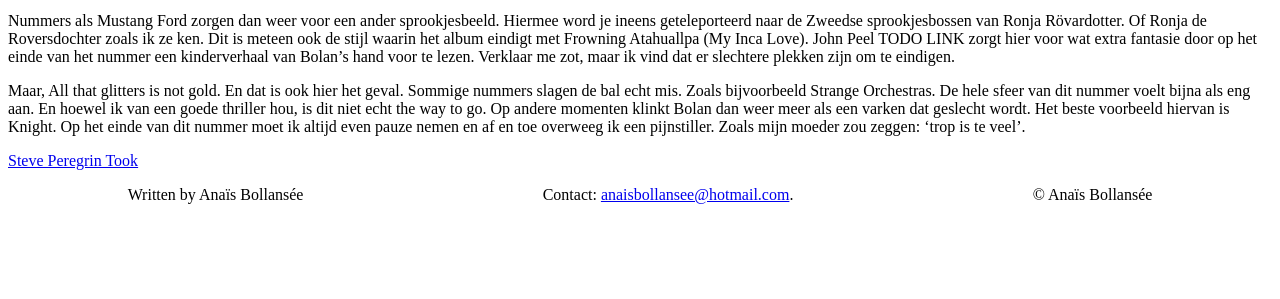
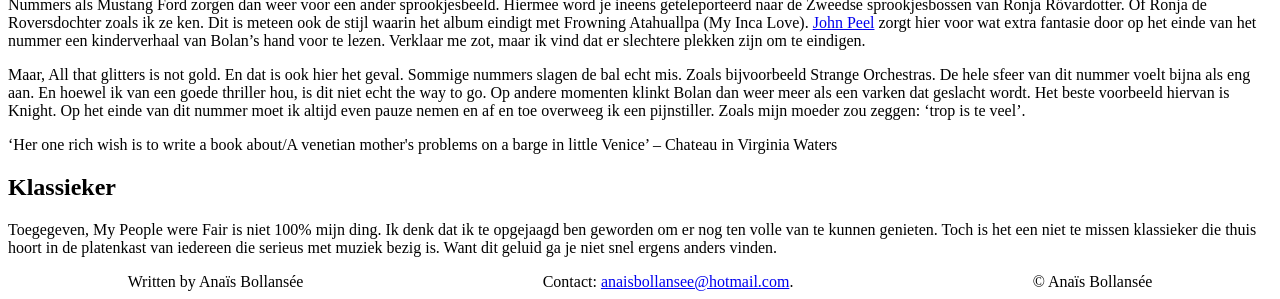
Before and after one commit to AnaisBollansee/thesis, a Jekyll site: the page built from _albums/1968-07-05-Marc Bolan - My People.md, in a window 1280 px wide and 900 px high, scrolled down 1001 px, cut to the strip 601-900 px from the top of the window. Built offline with Jekyll 4.4.1, drawn with Linux system fonts in a browser that asks for light colours; before the commit the page ends 1814 px from its top, so only the background shows below that; some of the changed text lies outside the part shown.

Commit message:
My People Tekst

```diff
--- a/_albums/1968-07-05-Marc Bolan - My People.md
+++ b/_albums/1968-07-05-Marc Bolan - My People.md
@@ -7,12 +7,13 @@ image: /images/piggy-bank.png
 # My People Were Fair and Had Sky in Their Hair... But Now They're Content to Wear Stars on Their Brows
 
 TODO FOTO
-![Piggy Bank]({% include fix_url.html url="/images/piggy-bank.png" %})
+{% include image.html url="/images/piggy-bank.png" alt="Piggy Bank" %}
 
-<div class="bio-cd">
-Marc Bolan, <a href="{% include fix_url.html url="/artist_info/Minor/StevePeregrinTook/" %}" target="_blank">Steve Peregrin Took</a><br>
-Regal Zonophone<br>
-Tony Visconti</div>
+<span class="bio-cd">
+Marc Bolan TODO LINK, {% include link.html url="/artist_info/Minor/StevePeregrinTook/" tekst="Steve Peregrin Took" new_tab=true %}<br>
+{% include link.html url="/artist_info/Label/RegalZonophone/" tekst="Regal Zonophone" new_tab=true %}<br>
+{% include link.html url="/artist_info/Minor/TonyVisconti/" tekst="Tony Visconti" new_tab=true %}<br>
+</span>
 05 juli 1968<br>
 Studio album
 
@@ -28,13 +29,14 @@ Het album begint met het beste nummer: <span class="engels">Hot Rod Mama</span>.
 
 <iframe width="50%" height="50%" src="https://www.youtube.com/embed/rdUZ7XC9oYM" frameborder="0" allowfullscreen></iframe>
 
-Nummers als <span class="engels">Mustang Ford</span> zorgen dan weer voor een ander sprookjesbeeld. Hiermee word je ineens geteleporteerd naar de Zweedse sprookjesbossen van Ronja Rövardotter. Of Ronja de Roversdochter zoals ik ze ken. Dit is meteen ook de stijl waarin het album eindigt met <span class="engels">Frowning Atahuallpa (My Inca Love)</span>. John Peel TODO LINK zorgt hier voor wat extra fantasie door op het einde van het nummer een kinderverhaal van Bolan’s hand voor te lezen. Verklaar me zot, maar ik vind dat er slechtere plekken zijn om te eindigen.
+Nummers als <span class="engels">Mustang Ford</span> zorgen dan weer voor een ander sprookjesbeeld. Hiermee word je ineens geteleporteerd naar de Zweedse sprookjesbossen van Ronja Rövardotter. Of Ronja de Roversdochter zoals ik ze ken. Dit is meteen ook de stijl waarin het album eindigt met <span class="engels">Frowning Atahuallpa (My Inca Love)</span>. {% include link.html url="/artist_info/Minor/JohnPeel/" tekst="John Peel" new_tab=true %} zorgt hier voor wat extra fantasie door op het einde van het nummer een kinderverhaal van Bolan’s hand voor te lezen. Verklaar me zot, maar ik vind dat er slechtere plekken zijn om te eindigen.
 
-Maar, <span class="engels">All that glitters is not gold</span>. En dat is ook hier het geval. Sommige nummers slagen de bal echt mis. Zoals bijvoorbeeld Strange Orchestras. De hele sfeer van dit nummer voelt bijna als eng aan. En hoewel ik van een goede thriller hou, is dit niet echt the way to go. Op andere momenten klinkt Bolan dan weer meer als een varken dat geslecht wordt. Het beste voorbeeld hiervan is Knight. Op het einde van dit nummer moet ik altijd even pauze nemen en af en toe overweeg ik een pijnstiller. Zoals mijn moeder zou zeggen: ‘trop is te veel’.
+Maar, <span class="engels">All that glitters is not gold</span>. En dat is ook hier het geval. Sommige nummers slagen de bal echt mis. Zoals bijvoorbeeld <span class="engels">Strange Orchestras</span>. De hele sfeer van dit nummer voelt bijna als eng aan. En hoewel ik van een goede thriller hou, is dit niet echt <span class="engels">the way to go</span>. Op andere momenten klinkt Bolan dan weer meer als een varken dat geslacht wordt. Het beste voorbeeld hiervan is <span class="engels">Knight</span>. Op het einde van dit nummer moet ik altijd even pauze nemen en af en toe overweeg ik een pijnstiller. Zoals mijn moeder zou zeggen: '<span class="engels">trop is te veel</span>'.
 
+<div class="uitgelicht">‘Her one rich wish is to write a book about/A venetian mother's problems on a barge in little Venice’ – Chateau in Virginia Waters</div>
 
+## Klassieker
 
+Toegegeven, <span class="engels">My People were Fair</span> is niet 100% mijn ding. Ik denk dat ik te opgejaagd ben geworden om er nog ten volle van te kunnen genieten. Toch is het een niet te missen klassieker die thuis hoort in de platenkast van iedereen die serieus met muziek bezig is. Want dit geluid ga je niet snel ergens anders vinden.
 
-
-
-[Steve Peregrin Took]({% include fix_url.html url="/artist_info/StevePeregrinTook/" %})
+<div class="witregel"> </div>
```
